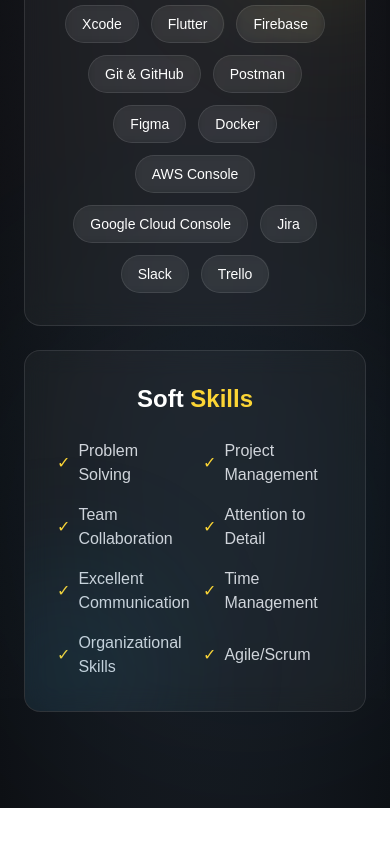
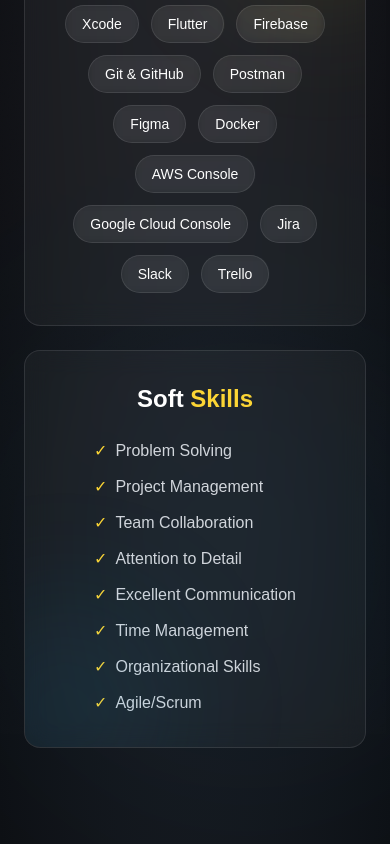
Before and after one commit to nagaraj-gopalakrishnan/portfolio, a React (Vite) app: page /skills in a window 390 px wide. Shown: the part 4140-4984 px from the top of the page. Before the commit the page ends 4948 px from the top, so only its background shows below. Built offline with nearby package versions, Linux system fonts and the light colour scheme.

Commit message:
Show soft skills in a single column on mobile
Co-Authored-By: Claude Opus 5.5 <noreply@anthropic.com>
Claude-Session: https://claude.ai/code/session_01Q72FYGeahHDM5Q3Qg4qqxb

```diff
--- a/src/components/Skills/Skills.tsx
+++ b/src/components/Skills/Skills.tsx
@@ -329,7 +329,7 @@ const Skills: React.FC = () => {
           <h3 className="mb-6 text-center text-2xl font-bold">
             Soft <span className="text-primary">Skills</span>
           </h3>
-          <div className="grid grid-cols-2 gap-4 md:grid-cols-4">
+          <div className="mx-auto grid w-fit grid-cols-1 gap-3 sm:w-auto sm:grid-cols-2 sm:gap-4 md:grid-cols-4">
             {[
               "Problem Solving",
               "Project Management",
```
